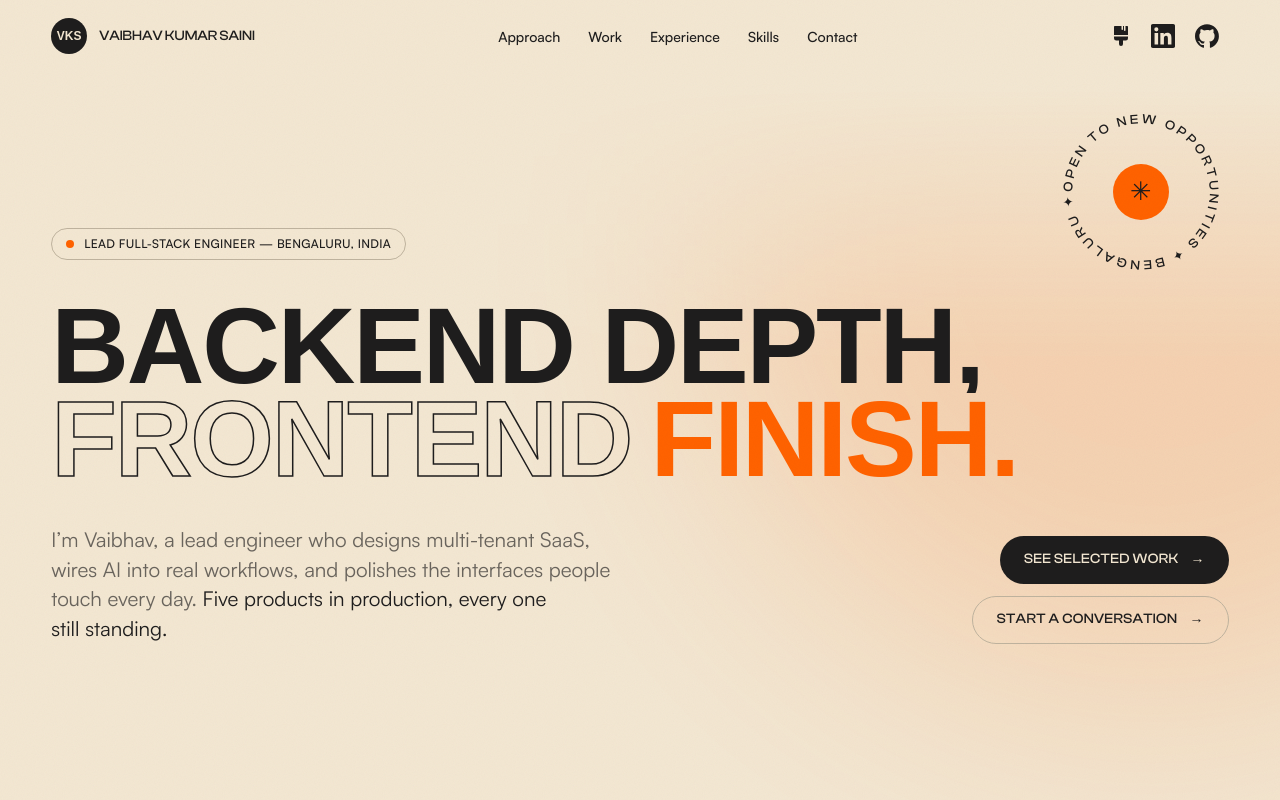
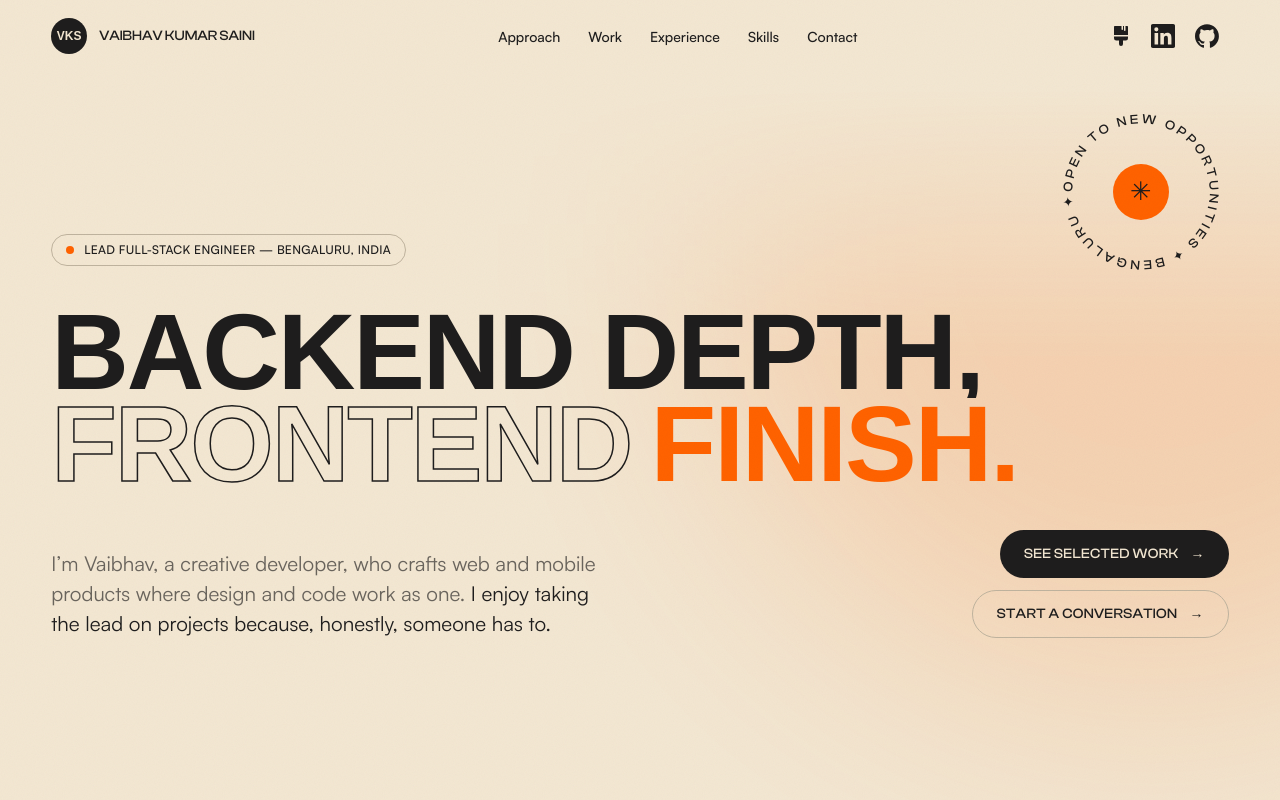
Before and after one commit to imVSaini/portfolio-v2, a Next.js app: page / in a window 1280 px wide. Shown: the top 800 px of the page. Built offline with nearby package versions, Linux system fonts and the light colour scheme; a web font is replaced by a local one.

Commit message:
Update Hero component text to better reflect creative development focus and leadership in projects.

```diff
--- a/src/components/sections/Hero.tsx
+++ b/src/components/sections/Hero.tsx
@@ -101,10 +101,10 @@ export function Hero() {
             data-scroll=""
             data-scroll-speed="0.04"
           >
-            I’m {site.shortName}, a lead engineer who designs multi-tenant SaaS, wires AI into real
-            workflows, and polishes the interfaces people touch every day.{" "}
+            I’m {site.shortName}, a creative developer, who crafts web and mobile products where
+            design and code work as one.{" "}
             <span className="text-faded-black dark:text-manila-light">
-              Five products in production, every one still standing.
+              I enjoy taking the lead on projects because, honestly, someone has to.
             </span>
           </p>
 
```
